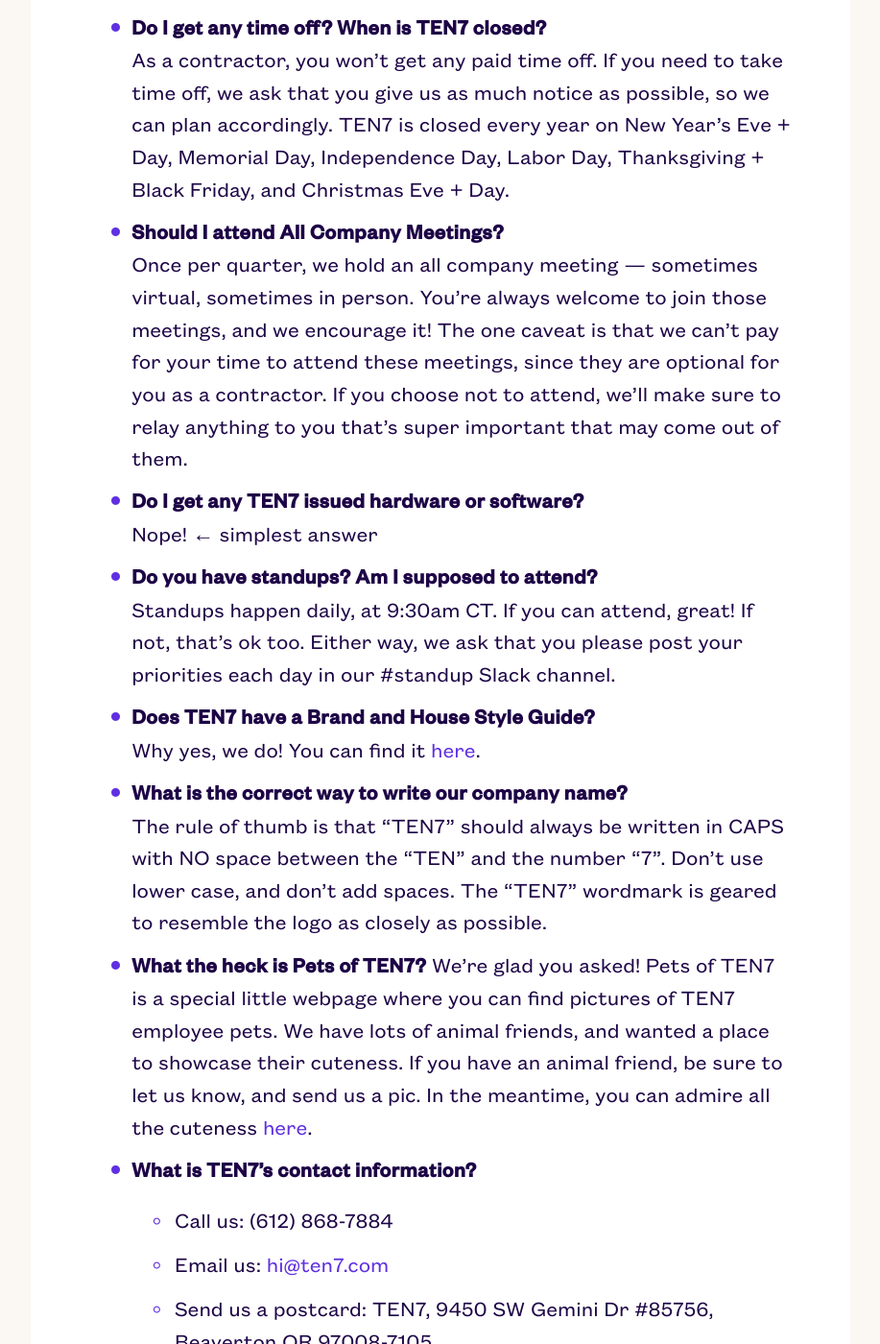
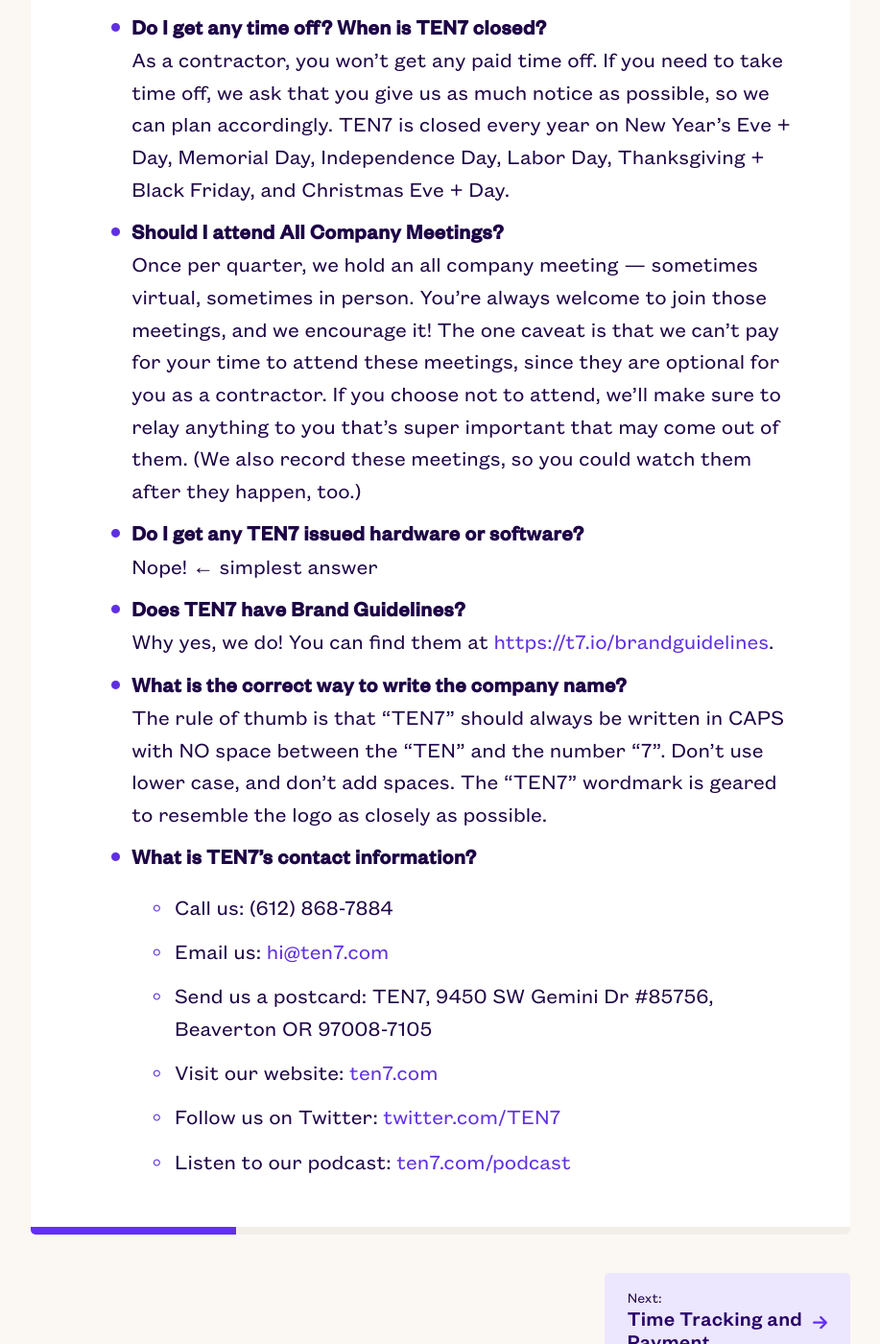
Before and after one commit to ten7/contractor.ten7.com, a Jekyll site: the page built from _pages/01_admin.md, in a window 1280 px wide and 1400 px high, scrolled down 308 px. Shown: the whole window at 96% size, without its empty margins (181-1098 px from the left). Built offline with Jekyll 4.4.1, drawn with Linux system fonts in a browser that asks for light colours; some web fonts are replaced; some of the changed text lies outside the part shown.

```diff
--- a/_pages/01_admin.md
+++ b/_pages/01_admin.md
@@ -8,20 +8,17 @@ opener: Chapter 1 of 4
 - **Do I get any time off? When is TEN7 closed?**
 As a contractor, you won’t get any paid time off. If you need to take time off, we ask that you give us as much notice as possible, so we can plan accordingly. TEN7 is closed every year on New Year’s Eve + Day, Memorial Day, Independence Day, Labor Day, Thanksgiving + Black Friday, and Christmas Eve + Day.
 - **Should I attend All Company Meetings?**
-Once per quarter, we hold an all company meeting — sometimes virtual, sometimes in person. You're always welcome to join those meetings, and we encourage it! The one caveat is that we can't pay for your time to attend these meetings, since they are optional for you as a contractor. If you choose not to attend, we'll make sure to relay anything to you that's super important that may come out of them.
+Once per quarter, we hold an all company meeting — sometimes virtual, sometimes in person. You're always welcome to join those meetings, and we encourage it! The one caveat is that we can't pay for your time to attend these meetings, since they are optional for you as a contractor. If you choose not to attend, we'll make sure to relay anything to you that's super important that may come out of them. (We also record these meetings, so you could watch them after they happen, too.)
 - **Do I get any TEN7 issued hardware or software?**
 Nope! ← simplest answer
-- **Do you have standups? Am I supposed to attend?**
-Standups happen daily, at 9:30am CT. If you can attend, great! If not, that’s ok too. Either way, we ask that you please post your priorities each day in our #standup Slack channel.
-- **Does TEN7 have a Brand and House Style Guide?**
-Why yes, we do! You can find it [here](https://docs.google.com/document/d/1nnrddeZrnxrE_J7nycWva9d42q3NZ6zAv2fHBbaeXHk/edit).
-- **What is the correct way to write our company name?**
+- **Does TEN7 have Brand Guidelines?**
+Why yes, we do! You can find them at [https://t7.io/brandguidelines](https://t7.io/brandguidelines).
+- **What is the correct way to write the company name?**
 The rule of thumb is that "TEN7" should always be written in CAPS with NO space between the "TEN" and the number "7". Don’t use lower case, and don’t add spaces. The "TEN7" wordmark is geared to resemble the logo as closely as possible.
-- **What the heck is Pets of TEN7?**
-We're glad you asked! Pets of TEN7 is a special little webpage where you can find pictures of TEN7 employee pets. We have lots of animal friends, and wanted a place to showcase their cuteness. If you have an animal friend, be sure to let us know, and send us a pic. In the meantime, you can admire all the cuteness [here](https://pets.ten7.com/).
 - **What is TEN7’s contact information?**
     *   Call us: (612) 868-7884
     *   Email us: [hi@ten7.com](mailto:hi@ten7.com)
     *   Send us a postcard: TEN7, 9450 SW Gemini Dr #85756, Beaverton OR 97008-7105
-    *   Visit our website: [https://ten7.com/](https://ten7.com/)
-    *   Follow us on Twitter: [https://twitter.com/TEN7](https://twitter.com/TEN7)
+    *   Visit our website: [ten7.com](https://ten7.com/)
+    *   Follow us on Twitter: [twitter.com/TEN7](https://twitter.com/TEN7)
+    *   Listen to our podcast: [ten7.com/podcast](https://ten7.com/podcast)
```
Also changed, not shown: _pages/02_time.md (+2 -2 lines), _pages/03_process.md (+1 -1 lines), _pages/04_developer_questions.md (+5 -3 lines), index.md (+10 -12 lines).
